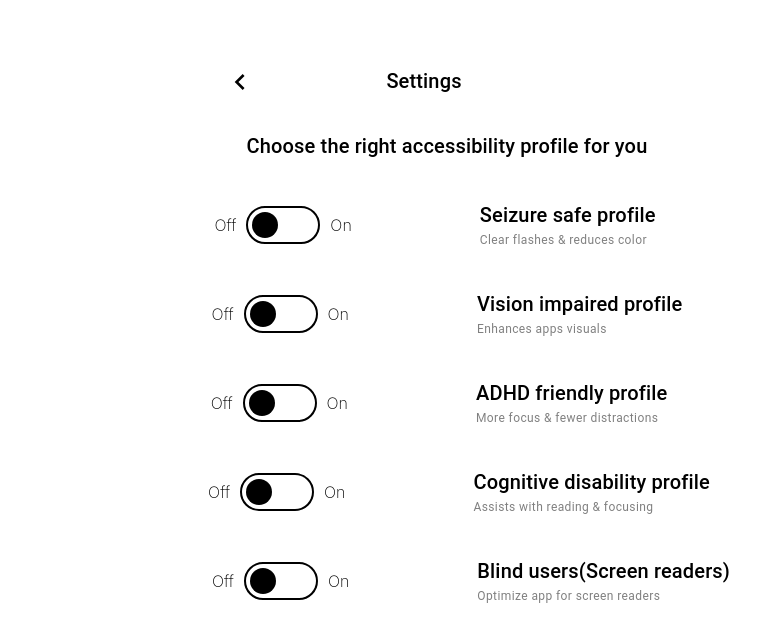
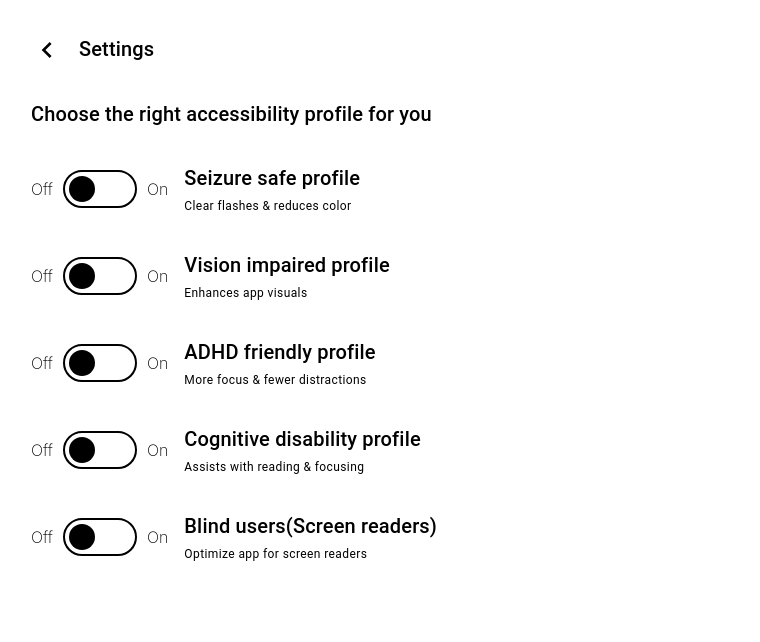
Before and after one commit to Lampnet-Technologies/Fudex-Multivendor-, a React (Create React App) app: page /settings in a window 1280 px wide. Shown: the top 642 px of the page, without its empty margins (209-969 px from the left). Built offline with nearby package versions, Linux system fonts and the light colour scheme.

Commit message:
refactored the SettingsPage to strictly use MUI styling and removed the external css styles

```diff
--- a/src/Pages/UserAccount/Settings/SettingsPage.css
+++ /dev/null
@@ -1,74 +0,0 @@
-.settings-section {
-    margin-top: 4rem;
-    display: flex;
-    justify-content: center;
-    margin-right: 11rem;
-    gap: 30px;
-    align-items: center;
-    cursor: pointer;
-}
-
-.toggle-container {
-    display: flex;
-    flex-direction: column;
-    gap: 5px;
-    justify-content: center;
-    align-items: center;
-    margin-top: 2rem;
-}
-
-.holder1 {
-    display: flex;
-    flex-direction: row;
-    align-items: center;
-    margin-top: 2rem;
-    margin-left: 0.5rem;
-    gap: 3rem;
-}
-
-.holder2 {
-    display: flex;
-    flex-direction: row;
-    align-items: center;
-    margin-top: 2rem;
-    margin-left: 2rem;
-    gap: 3rem;
-}
-.holder3 {
-    display: flex;
-    flex-direction: row;
-    align-items: center;
-    margin-top: 2rem;
-    margin-left: 1rem;
-    gap: 3rem;
-}
-
-.holder4 {
-    display: flex;
-    flex-direction: row;
-    align-items: center;
-    margin-top: 2rem;
-    margin-left: 3.5rem;
-    gap: 3rem;
-}
-
-.holder5 {
-    display: flex;
-    flex-direction: row;
-    align-items: center;
-    margin-top: 2rem;
-    margin-left: 5rem;
-    gap: 3rem;
-}
-
-.toggler {
-    display: flex;
-    flex-direction: row;
-    align-items: center;
-}
-
-.toggle-text {
-    display: flex;
-    flex-direction: column;
-    margin-left: 5rem;
-}
--- a/src/Pages/UserAccount/Settings/SettingsPage.jsx
+++ b/src/Pages/UserAccount/Settings/SettingsPage.jsx
@@ -1,10 +1,16 @@
-import React from 'react'
-import { Container, Typography } from '@mui/material';
+import React from 'react';
+import { Container, Typography, Box } from '@mui/material';
 import { useNavigate } from 'react-router-dom';
 import ChevronIcon from '../../../Components/ChevronIcon';
 import ToggleSwitch from '../../../Components/Toggler/ToggleSwitch';
-import './SettingsPage.css'
 
+const profiles = [
+  { name: 'Seizure safe profile', description: 'Clear flashes & reduces color' },
+  { name: 'Vision impaired profile', description: 'Enhances app visuals' },
+  { name: 'ADHD friendly profile', description: 'More focus & fewer distractions' },
+  { name: 'Cognitive disability profile', description: 'Assists with reading & focusing' },
+  { name: 'Blind users(Screen readers)', description: 'Optimize app for screen readers' },
+];
 
 const Settings = () => {
   const navigate = useNavigate();
@@ -12,66 +18,48 @@ const Settings = () => {
   const handleChevronClick = () => {
     navigate('/');
   };
+
   return (
-    <Container maxWidth="xl" className="container">
+    <Container maxWidth="xl" sx={{ padding: '2rem', display: 'flex', justifyContent: 'center' }}>
+      <Box sx={{ maxWidth: '800px', width: '100%' }}>
 
-      {/* Top Section */}
-      <div className="settings-section" onClick={handleChevronClick}>
-        <ChevronIcon size='2rem' />
-        <Typography variant="h6" sx={{marginLeft: '100px'}}>Settings</Typography>
-      </div>
+        {/* Top Section */}
+        <Box
+          display="flex"
+          alignItems="center"
+          sx={{ cursor: 'pointer', marginBottom: '2rem' }}
+          onClick={handleChevronClick}
+        >
+          <ChevronIcon size="2rem" />
+          <Typography variant="h6" sx={{ marginLeft: '1rem' }}>Settings</Typography>
+        </Box>
 
-      {/* accessibility profile */}
-      <div className='toggle-container'>
-        <Typography variant="h6" sx={{marginLeft: '2rem'}}>Choose the right accessibility profile for you</Typography>
-          <div className='holder1'>
-            <div className='toggler'>
+        {/* Accessibility Profiles */}
+        <Box>
+          <Typography variant="h6" sx={{ marginBottom: '1rem' }}>
+            Choose the right accessibility profile for you
+          </Typography>
+          {profiles.map((profile, index) => (
+            <Box
+              key={index}
+              sx={{
+                display: 'flex',
+                alignItems: 'center',
+                padding: '1rem 0',
+
+              }}
+            >
               <ToggleSwitch />
-            </div>
-          <div className='toggle-text'>
-              <Typography variant="h6" className="user-name">Seizure safe profile</Typography>
-              <Typography variant="caption" className="user-email">Clear flashes & reduces color</Typography>
-          </div>
-        </div>
-        <div className='holder2'>
-            <div className='toggler'>
-              <ToggleSwitch />
-            </div>
-          <div className='toggle-text'>
-              <Typography variant="h6" className="user-name">Vision impaired profile</Typography>
-              <Typography variant="caption" className="user-email">Enhances apps visuals</Typography>
-          </div>
-        </div>
-        <div className='holder3'>
-            <div className='toggler'>
-              <ToggleSwitch />
-            </div>
-          <div className='toggle-text'>
-              <Typography variant="h6" className="user-name">ADHD friendly profile</Typography>
-              <Typography variant="caption" className="user-email">More focus & fewer distractions </Typography>
-          </div>
-        </div>
-        <div className='holder4'>
-            <div className='toggler'>
-              <ToggleSwitch />
-            </div>
-          <div className='toggle-text'>
-              <Typography variant="h6" className="user-name">Cognitive disability profile</Typography>
-              <Typography variant="caption" className="user-email">Assists with reading & focusing</Typography>
-          </div>
-        </div>
-        <div className='holder5'>
-            <div className='toggler'>
-              <ToggleSwitch />
-            </div>
-          <div className='toggle-text'>
-              <Typography variant="h6" className="user-name">Blind users(Screen readers)</Typography>
-              <Typography variant="caption" className="user-email">Optimize app for screen readers</Typography>
-          </div>
-        </div>
-      </div>
+              <Box sx={{ marginLeft: '1rem' }}>
+                <Typography variant="h6">{profile.name}</Typography>
+                <Typography variant="caption">{profile.description}</Typography>
+              </Box>
+            </Box>
+          ))}
+        </Box>
+      </Box>
     </Container>
-  )
-}
+  );
+};
 
-export default Settings
+export default Settings;
```
